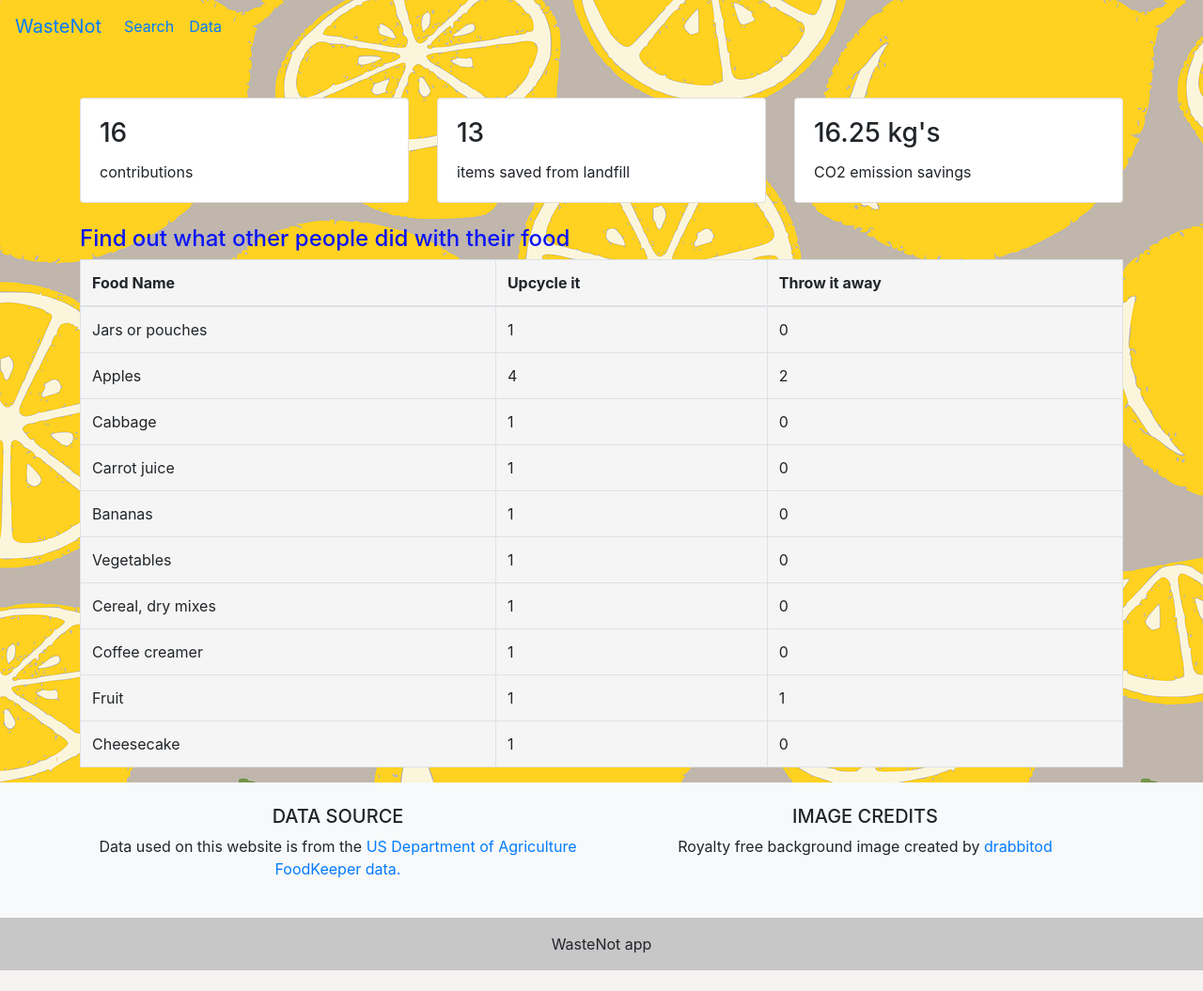
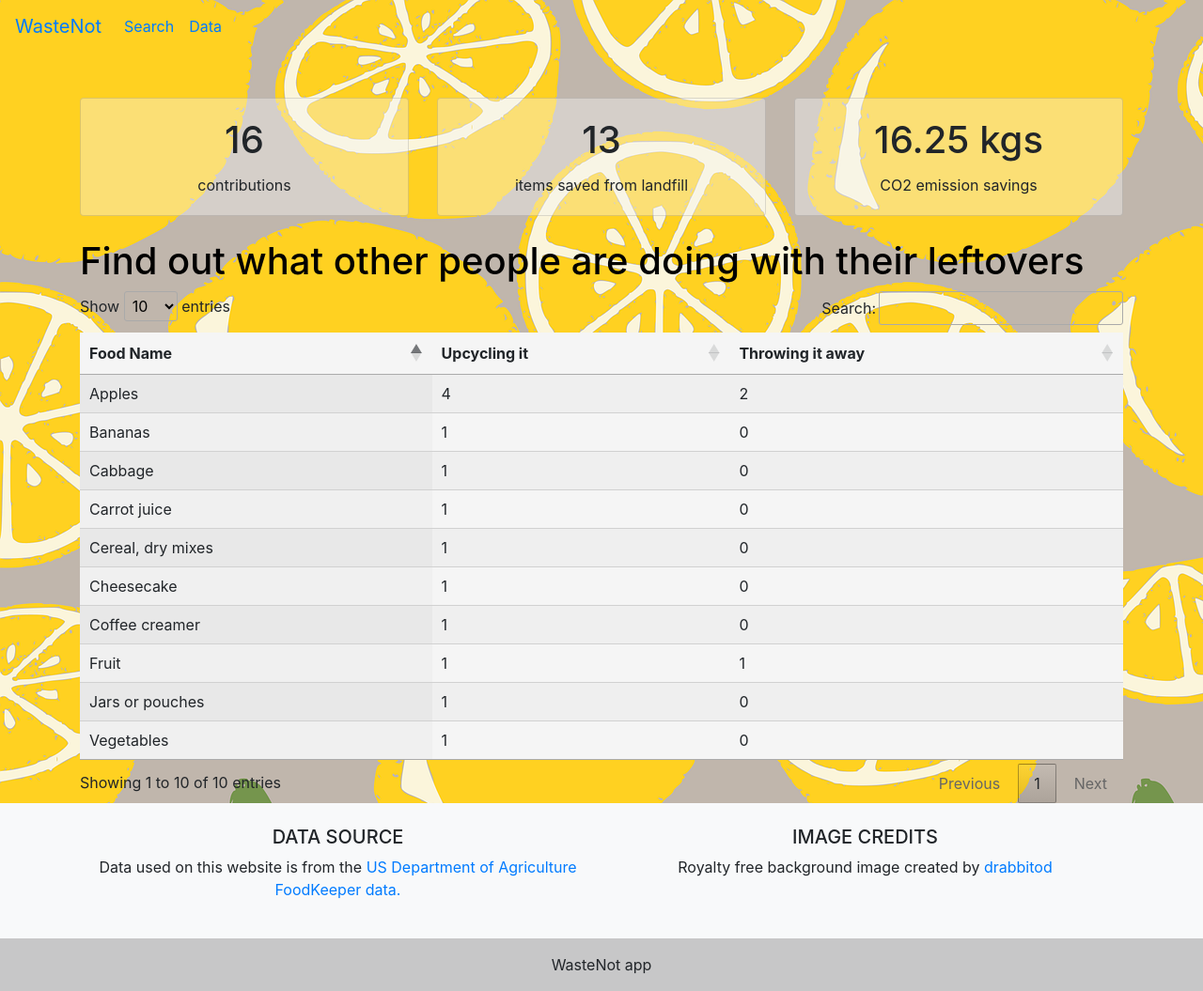
Before and after one commit to vanedo/FoodWasteTracker, a Django app: page /history/ in a window 1280 px wide. Shown: the whole page at 94% size. Before the commit the page ends 1033 px from the top, so only its background shows below. Run offline with Django 3.2, Linux system fonts and the light colour scheme; data comes from the database, SQL or seed files in the repository; some libraries are stand-ins or nearby versions.

Commit message:
adding pagination to the data table, removing data tiles on each page

```diff
--- a/src/apps/tracker/static/css/main.css
+++ b/src/apps/tracker/static/css/main.css
@@ -3,58 +3,9 @@ body {
     background-repeat: repeat-y;
 }
 
-.dataTables_length,
-.dataTables_wrapper {
-  font-size: 1.6rem;
-  select,
-  input {
-    background-color: #f9f9f9;
-    border: 1px solid #999;
-    border-radius: 4px;
-    height: 3rem;
-    line-height: 2;
-    font-size: 1.8rem;
-    color: #333;
-  }
-
-  .dataTables_length,
-  .dataTables_filter {
-    margin-top: 30px;
-    margin-right: 20px;
-    margin-bottom: 10px;
-    display: inline-flex;
-  }
-}
-
-.paginate_button {
-  min-width: 4rem;
-  display: inline-block;
-  text-align: center;
-  padding: 1rem 1.6rem;
-  margin-top: -1rem;
-  border: 2px solid lightblue;
-  &:not(.previous) {
-    border-left: none;
-  }
-  &.previous {
-    border-radius: 8px 0 0 8px;
-    min-width: 7rem;
-  }
-  &.next {
-    border-radius: 0 8px 8px 0;
-    min-width: 7rem;
-  }
-
-  &:hover {
-    cursor: pointer;
-    background-color: #eee;
-    text-decoration: none;
-  }
-}
-
 html.intro,body.intro {
   font-family: 'Raleway', sans-serif;
-  padding: 8em 2em;
+  padding: 6em 2em;
   font-size: 25px;
   color: #1a28a1
 }
@@ -63,3 +14,13 @@ div.first {
   /*setting alpha = 0.6*/
   background: rgba(232, 233, 232, 0.756);
 }
+
+table.foodHistory {
+  font-family: tahoma;
+  font-size: 13px;
+  direction: rtl;
+  position: relative;
+  clear: both;
+
+  zoom: 1;
+}
--- a/src/apps/tracker/templates/tracker/base.html
+++ b/src/apps/tracker/templates/tracker/base.html
@@ -25,36 +25,7 @@
 </head>
 <body>
     <div id = "header">
-        <div class = "pt-5">
-        <div class = "container">
-            <div class = "row">
-                <div class = "col-md-4">
-                    <div class="card mb-4">
-                        <div class="card-body">
-                            <h3 class="card-title"> {% metric_contributions request %} </h3>
-                            <p class="card-text">contributions</p>
-                        </div>
-                    </div>
-                </div>
-                <div class = "col-md-4">
-                    <div class="card mb-4">
-                        <div class="card-body">
-                            <h3 class="card-title">{% metric_items_saved request %} </h3>
-                            <p class="card-text">items saved from landfill </p>
-                        </div>
-                    </div>
-                </div>
-                <div class = "col-md-4">
-                    <div class="card mb-4">
-                        <div class="card-body">
-                            <h3 class="card-title">{% metric_red_emissions request %} kg's</h3>
-                            <p class="card-text">CO2 emission savings</p>
-                        </div>
-                    </div>
-                </div>
-            </div>
-        </div>
-        </div>
+
     </div>
     <div id="main-content" >
         {% block content%}{% endblock %}
--- a/src/apps/tracker/templates/tracker/history.html
+++ b/src/apps/tracker/templates/tracker/history.html
@@ -9,20 +9,52 @@
 <body>
     {% extends "tracker/base.html" %}
     {% block content %}
+    {% load tags %}
     {% load static %}
     <link rel="stylesheet", href="{% static 'css/main.css' %}">
+    <div class = "pt-5">
+        <div class = "container">
+            <div class = "row">
+                <div class = "col-md-4">
+                    <div class="card mb-4 text-center" style="background-color: rgba(245, 245, 245, 0.4); " >
+                        <div class="card-body">
+                            <h1 class="card-title"> {% metric_contributions request %} </h1>
+                            <p class="card-text">contributions</p>
+                        </div>
+                    </div>
+                </div>
+                <div class = "col-md-4">
+                    <div class="card mb-4 text-center" style="background-color: rgba(245, 245, 245, 0.4); " >
+                        <div class="card-body">
+                            <h1 class="card-title">{% metric_items_saved request %} </h1>
+                            <p class="card-text">items saved from landfill </p>
+                        </div>
+                    </div>
+                </div>
+                <div class = "col-md-4">
+                    <div class="card mb-4 text-center" style="background-color: rgba(245, 245, 245, 0.4); " >
+                        <div class="card-body">
+                            <h1 class="card-title">{% metric_red_emissions request %} kgs</h1>
+                            <p class="card-text">CO2 emission savings</p>
+                        </div>
+                    </div>
+                </div>
+            </div>
+        </div>
+        </div>
     <div class="container">
         <div class="row">
             <div class="col-md-12">
-                <h4><font color = "#0915F6">Find out what other people did with their food </h4></font>
+                <h1><font color = "#000000">Find out what other people are doing with their leftovers </h1></font>
 
-                <table id = "foodHistory" class="table table-bordered" style = "background-color: whitesmoke">
+                <table id = "foodHistory" class="display" style = "background-color: whitesmoke" style="width:100%">
 
                     <thead>
+
                         <tr>
                             <th>Food Name</th>
-                            <th>Upcycle it</th>
-                            <th>Throw it away</th>
+                            <th>Upcycling it</th>
+                            <th>Throwing it away</th>
                         </tr>
                     </thead>
                     <tbody>
@@ -38,17 +70,32 @@
                             </tr>
                         {% endfor %}
                     </tbody>
+
                 </table>
             </div>
 
         </div>
     </div>
 
-    {% endblock %}
+
+
+    <script src="https://code.jquery.com/jquery-3.3.1.slim.min.js" integrity="sha384-q8i/X+965DzO0rT7abK41JStQIAqVgRVzpbzo5smXKp4YfRvH+8abtTE1Pi6jizo" crossorigin="anonymous"></script>
+    <script src="https://cdn.jsdelivr.net/npm/popper.js@1.14.7/dist/umd/popper.min.js" integrity="sha384-UO2eT0CpHqdSJQ6hJty5KVphtPhzWj9WO1clHTMGa3JDZwrnQq4sF86dIHNDz0W1" crossorigin="anonymous"></script>
+    <script src="https://cdn.jsdelivr.net/npm/bootstrap@4.3.1/dist/js/bootstrap.min.js" integrity="sha384-JjSmVgyd0p3pXB1rRibZUAYoIIy6OrQ6VrjIEaFf/nJGzIxFDsf4x0xIM+B07jRM" crossorigin="anonymous"></script>
+    <!-- jquery -->
+<!-- <script src="https://code.jquery.com/jquery-3.5.1.slim.min.js"></script> -->
+<script
+src="http://code.jquery.com/jquery-3.3.1.min.js"
+integrity="sha256-FgpCb/KJQlLNfOu91ta32o/NMZxltwRo8QtmkMRdAu8="
+crossorigin="anonymous"></script>
+<link rel="stylesheet" href="https://cdn.datatables.net/1.10.19/css/jquery.dataTables.min.css">
+<script src="https://cdn.datatables.net/1.10.19/js/jquery.dataTables.min.js" ></script>
+
+    <script>
+        $(document).ready(function () {
+            $('#foodHistory').DataTable();
+        });
+    </script>
 </body>
-<script>
-    $(document).ready(function () {
-        $('#foodHistory').DataTable();
-    });
-</script>
+{% endblock %}
 </html>
--- a/src/apps/tracker/templates/tracker/intro.html
+++ b/src/apps/tracker/templates/tracker/intro.html
@@ -22,7 +22,7 @@
 <h6>30% of food ends up in landfill. Households are the biggest contributors to food waste. <p>Learn how to store and upcycle food to minimise food waste!</p></h6>
 </div>
 <div class="btn-group">
-    <a href="{% url 'food_tracker' %}" class="btn btn-info">Search</a>
+    <a href="{% url 'food_tracker' %}" class="btn btn-info">Search storage and usage tips</a>
     <div style="margin-right:30px"></div>
     <a href="{% url 'history' %}" class="btn btn-info">See data</a>
 
```
Also changed, not shown: src/apps/tracker/templates/tracker/tracker.html (+14 -4 lines).
